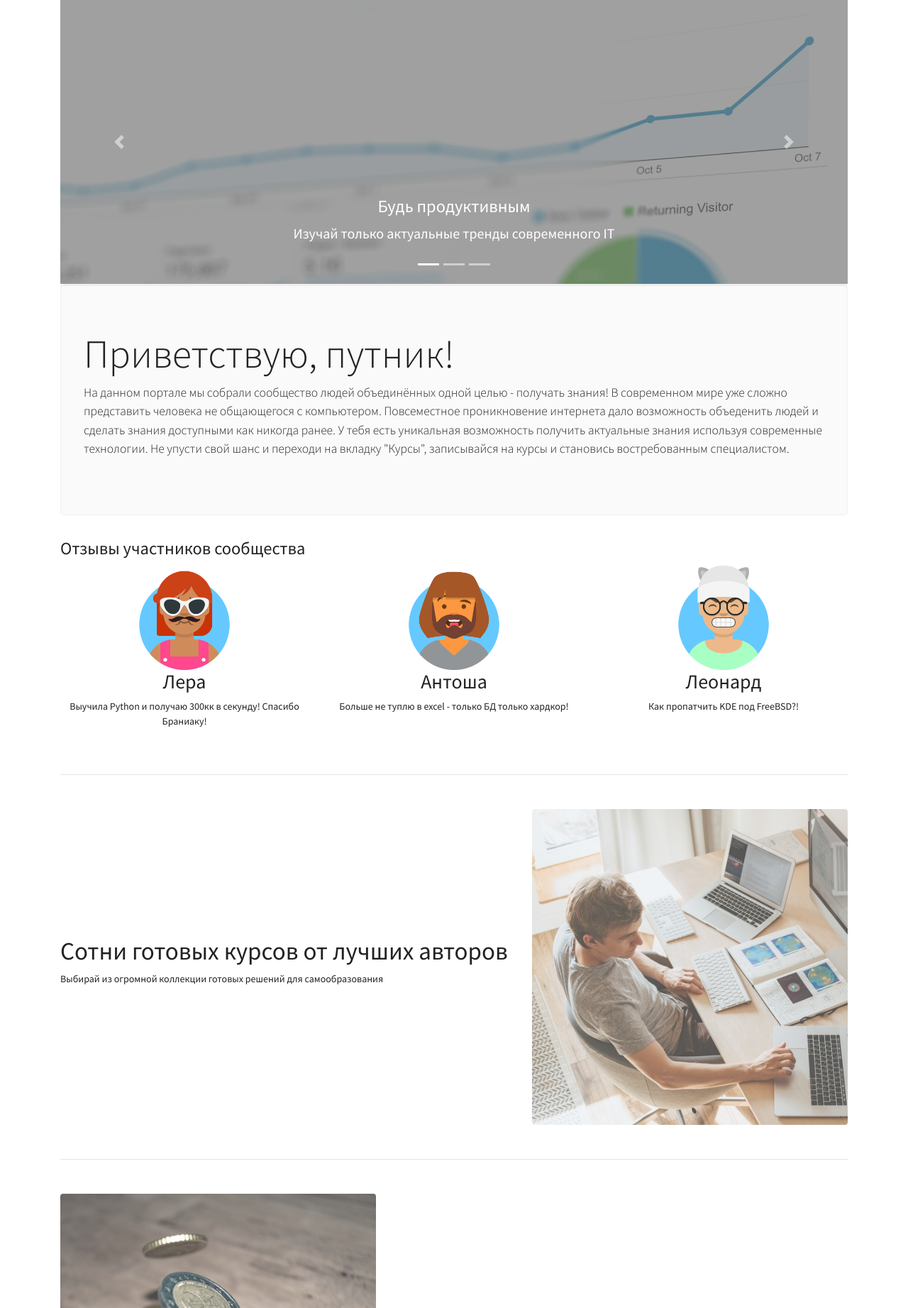
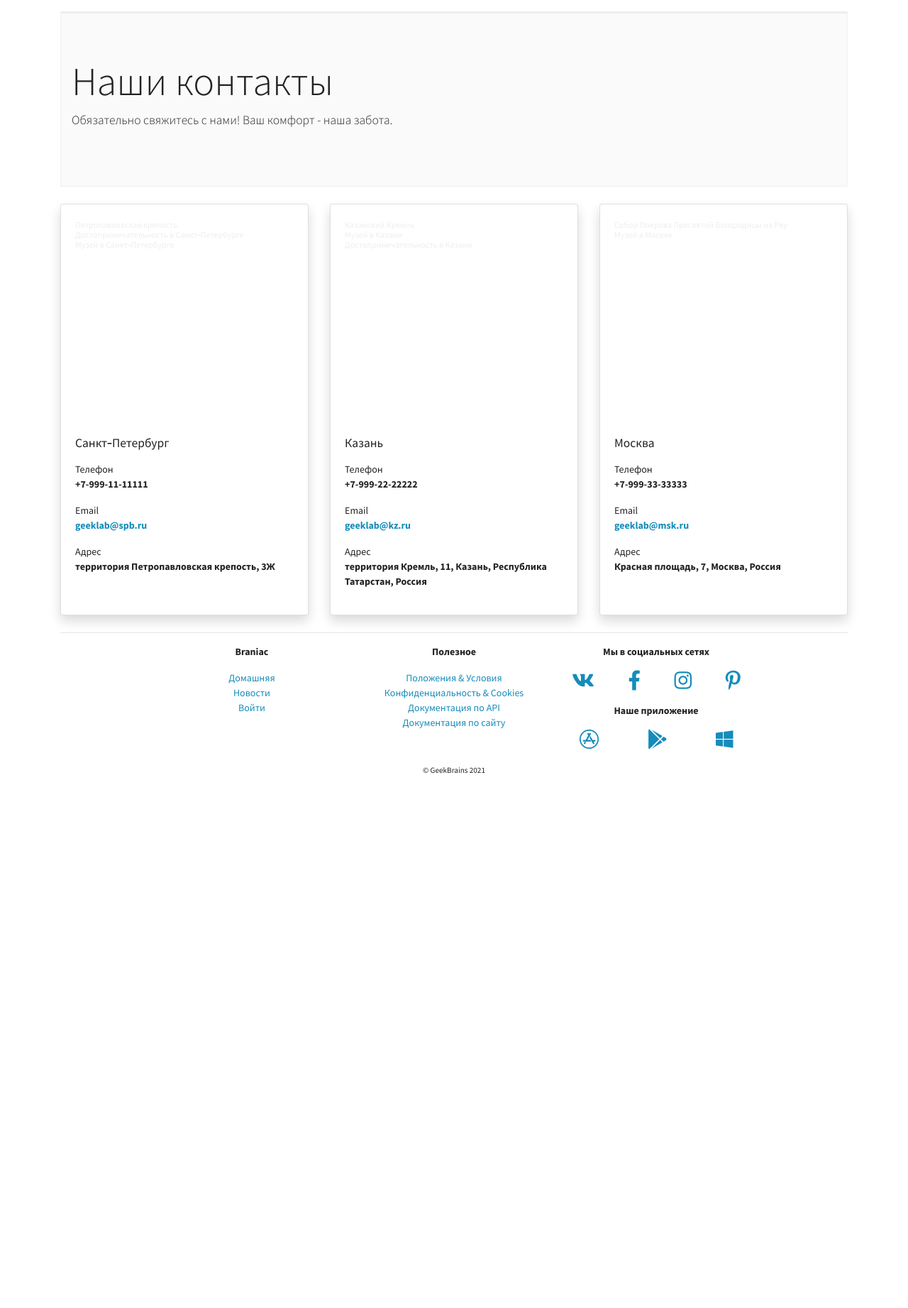
Before and after one commit to Artem-shug/BraniacLMS, a Django app: page /mainapp/contacts/ in a window 1280 px wide. Shown: the part 77-1920 px from the top of the page at 71% size. After the commit the page ends 1167 px from the top, so only its background shows below. Run offline with Django 3.2, Linux system fonts and the light colour scheme; some libraries are stand-ins or nearby versions.

Commit message:
lesson_3 Tag static

```diff
--- a/mainapp/templates/mainapp/contacts.html
+++ b/mainapp/templates/mainapp/contacts.html
@@ -1,147 +1,131 @@
 {% extends 'base.html' %}
-{% load static %}
+{% load email_to_link %}
 
 {% block content %}
 
-<div id="carouselExampleIndicators" class="carousel slide carousel-fade"
-  data-ride="carousel">
-  <ol class="carousel-indicators">
-    <li data-target="#carouselExampleIndicators" data-slide-to="0"
-      class="active"></li>
-    <li data-target="#carouselExampleIndicators" data-slide-to="1"></li>
-    <li data-target="#carouselExampleIndicators" data-slide-to="2"></li>
-  </ol>
-  <div class="carousel-inner"
-    style="background-color: #777; font-size: 1.25rem;">
-    <div class="carousel-item active">
-      <img src="{% static 'img/slider001.jpg' %}" class=" d-block w-100" alt=""
-        style="opacity: 0.3;">
-      <div class="carousel-caption d-none d-md-block">
-        <h3>Будь продуктивным</h3>
-        <p>Изучай только актуальные тренды современного IT</p>
+<p>
+<div class="jumbotron jumbotron-fluid">
+  <div class="container">
+    <h1 class="display-4">Наши контакты</h1>
+    <p class="lead">Обязательно свяжитесь с нами! Ваш комфорт - наша забота.
+    </p>
   </div>
 </div>
-    <div class="carousel-item">
-      <img src="{% static 'img/slider002.jpg' %}" class=" d-block w-100" alt=""
-        style="opacity: 0.3;">
-      <div class="carousel-caption d-none d-md-block">
-        <h3>Учись где угодно</h3>
-        <p>Парк, библиотека или дома под тёплым пледом - выбирай время и место
-          учёбы сам</p>
+</p>
+<p>
+<div class="row justify-content-around mt-n2">
+
+  <div class="col-sm-6 col-md-6 col-lg-4 pb-2">
+    <div class="card h-100 shadow">
+      <div class="card-body">
+        <div style="position:relative;overflow:hidden;"><a
+            href="https://yandex.ru/maps/org/petropavlovskaya_krepost/146720535721/?utm_medium=mapframe&utm_source=maps"
+            style="color:#eee;font-size:12px;position:absolute;top:0px;">Петропавловская
+            крепость</a><a
+            href="https://yandex.ru/maps/2/saint-petersburg/category/landmark_attraction/89683368508/?utm_medium=mapframe&utm_source=maps"
+            style="color:#eee;font-size:12px;position:absolute;top:14px;">Достопримечательность
+            в
+            Санкт‑Петербурге</a><a
+            href="https://yandex.ru/maps/2/saint-petersburg/category/museum/184105894/?utm_medium=mapframe&utm_source=maps"
+            style="color:#eee;font-size:12px;position:absolute;top:28px;">Музей
+            в
+            Санкт‑Петербурге</a><iframe
+            src="https://yandex.ru/map-widget/v1/-/CCUAZHcrhA" width="100%"
+            height="300" frameborder="0" allowfullscreen="true"
+            style="position:relative; border-radius: 4px;"></iframe>
         </div>
-    </div>
-    <div class="carousel-item">
-      <img src="{% static 'img/slider003.jpg' %}" class=" d-block w-100" alt=""
-        style="opacity: 0.3;">
-      <div class="carousel-caption d-none d-md-block">
-        <h3>Braniac - это МЫ</h3>
-        <p>Вливайся в нашу IT-тусовку - нас уже более 5000 брайниаков</p>
+        <h5 class="card-title">Санкт‑Петербург</h5>
+        <p class="card-text">
+        <ul class="list-unstyled">
+          <li>Телефон</li>
+          <li><strong>+7-999-11-11111</strong></li>
+        </ul>
+        <ul class="list-unstyled">
+          <li>Email</li>
+          <li><strong>{{ 'geeklab@spb.ru'|email_to_link }}</strong></li>
+        </ul>
+        <ul class="list-unstyled">
+          <li>Адрес</li>
+          <li><strong>территория Петропавловская крепость, 3Ж</strong>
+          </li>
+        </ul>
+        </p>
       </div>
     </div>
   </div>
-  <a class="carousel-control-prev" href="#carouselExampleIndicators"
-    role="button" data-slide="prev">
-    <span class="carousel-control-prev-icon" aria-hidden="true"></span>
-    <span class="sr-only">Previous</span>
-  </a>
-  <a class="carousel-control-next" href="#carouselExampleIndicators"
-    role="button" data-slide="next">
-    <span class="carousel-control-next-icon" aria-hidden="true"></span>
-    <span class="sr-only">Next</span>
-  </a>
+
+  <div class="col-sm-6 col-md-6 col-lg-4 pb-2">
+    <div class="card h-100 shadow">
+      <div class="card-body">
+        <div style="position:relative;overflow:hidden;"><a
+            href="https://yandex.ru/maps/org/kazanskiy_kreml/95813866834/?utm_medium=mapframe&utm_source=maps"
+            style="color:#eee;font-size:12px;position:absolute;top:0px;">Казанский
+            Кремль</a><a
+            href="https://yandex.ru/maps/43/kazan/category/museum/184105894/?utm_medium=mapframe&utm_source=maps"
+            style="color:#eee;font-size:12px;position:absolute;top:14px;">Музей
+            в Казани</a><a
+            href="https://yandex.ru/maps/43/kazan/category/landmark_attraction/89683368508/?utm_medium=mapframe&utm_source=maps"
+            style="color:#eee;font-size:12px;position:absolute;top:28px;">Достопримечательность
+            в
+            Казани</a><iframe src="https://yandex.ru/map-widget/v1/-/CCUAZHX3xB"
+            width="100%" height="300" frameborder="0" allowfullscreen="true"
+            style="position:relative; border-radius: 4px;"></iframe>
         </div>
-
-<div class="jumbotron">
-  <h1 class="display-4">Приветствую, путник!</h1>
-  <p class="lead">
-    На данном портале мы собрали сообщество людей объединённых одной целью -
-    получать знания! В современном
-    мире
-    уже сложно представить человека не общающегося с компьютером. Повсеместное
-    проникновение интернета дало
-    возможность объеденить людей и сделать знания доступными как никогда ранее.
-    У тебя есть уникальная
-    возможность получить актуальные знания используя современные технологии. Не
-    упусти свой шанс и переходи
-    на
-    вкладку "Курсы", записывайся на курсы и становись востребованным
-    специалистом.
+        <h5 class="card-title">Казань</h5>
+        <p class="card-text">
+        <ul class="list-unstyled">
+          <li>Телефон</li>
+          <li><strong>+7-999-22-22222</strong></li>
+        </ul>
+        <ul class="list-unstyled">
+          <li>Email</li>
+          <li><strong>{{ 'geeklab@kz.ru'|email_to_link }}</strong></li>
+        </ul>
+        <ul class="list-unstyled">
+          <li>Адрес</li>
+          <li><strong>территория Кремль, 11, Казань, Республика
+              Татарстан, Россия</strong></li>
+        </ul>
         </p>
       </div>
-
-<h3>Отзывы участников сообщества</h3>
-
-
-<div class="row text-center">
-
-
-  <div class="col-lg-4">
-    <img src="{% static 'img/user001.png' %}" alt="" style=" max-width: 140px;">
-    <h2>Лера</h2>
-    <p>Выучила Python и получаю 300кк в секунду! Спасибо Браниаку!</p>
-  </div>
-
-  <div class="col-lg-4">
-    <img src="{% static 'img/user002.png' %}" alt="" style=" max-width: 140px;">
-    <h2>Антоша</h2>
-    <p>Больше не туплю в excel - только БД только хардкор!</p>
-  </div>
-
-  <div class="col-lg-4">
-    <img src="{% static 'img/user003.png' %}" alt="" style=" max-width: 140px;">
-    <h2>Леонард</h2>
-    <p>Как пропатчить KDE под FreeBSD?!</p>
-  </div>
-
-
-</div>
-
-<div class="my-5">
-  <hr>
-</div>
-
-<div class="row justify-content-center align-items-center">
-  <div class="col-md-7">
-    <h1>Сотни готовых курсов от лучших авторов</h1>
-    <p>Выбирай из огромной коллекции готовых решений для самообразования</p>
-  </div>
-  <div class="col-md-5">
-    <img src="{% static 'img/promo001.jpg' %}" alt="" class=" w-100 h-100
-      rounded" style="opacity: 0.7;">
     </div>
   </div>
 
-<div class="my-5">
-  <hr>
+  <div class="col-sm-6 col-md-6 col-lg-4 pb-2">
+    <div class="card h-100 shadow">
+      <div class="card-body">
+        <div style="position:relative;overflow:hidden;"><a
+            href="https://yandex.ru/maps/org/sobor_pokrova_presvyatoy_bogoroditsy_na_rvu/175159255687/?utm_medium=mapframe&utm_source=maps"
+            style="color:#eee;font-size:12px;position:absolute;top:0px;">Собор
+            Покрова Пресвятой
+            Богородицы на Рву</a><a
+            href="https://yandex.ru/maps/213/moscow/category/museum/184105894/?utm_medium=mapframe&utm_source=maps"
+            style="color:#eee;font-size:12px;position:absolute;top:14px;">Музей
+            в Москве</a><iframe
+            src="https://yandex.ru/map-widget/v1/-/CCUAZHh9kD" width="100%"
+            height="300" frameborder="0" allowfullscreen="true"
+            style="position:relative; border-radius: 4px;"></iframe>
         </div>
-
-<div class="row justify-content-center align-items-center">
-  <div class="col-md-5">
-    <img src="{% static 'img/promo002.jpg' %}" alt="" class=" w-100 h-100
-      rounded" style="opacity: 0.7;">
+        <h5 class="card-title">Москва</h5>
+        <p class="card-text">
+        <ul class="list-unstyled">
+          <li>Телефон</li>
+          <li><strong>+7-999-33-33333</strong></li>
+        </ul>
+        <ul class="list-unstyled">
+          <li>Email</li>
+          <li><strong>{{ 'geeklab@msk.ru'|email_to_link }}</strong></li>
+        </ul>
+        <ul class="list-unstyled">
+          <li>Адрес</li>
+          <li><strong>Красная площадь, 7, Москва, Россия</strong></li>
+        </ul>
+        </p>
       </div>
-  <div class="col-md-7">
-    <h1>Монетизируй знания</h1>
-    <p>Эксперт в свой области - давай к нам! Выгодные условия для тебя и
-      пользователи со всего мира на нашей
-      платформы</p>
     </div>
   </div>
 
-<div class="my-5">
-  <hr>
 </div>
-
-<div class="row justify-content-center align-items-center">
-  <div class="col-md-7">
-    <h1>Вместе мы сила</h1>
-    <p>Проекты любой сложности становятся легче, если ты в компании
-      единомышленников. Присоединяйся!</p>
-  </div>
-  <div class="col-md-5">
-    <img src="{% static 'img/promo003.jpg' %}" alt="" class=" w-100 h-100
-      rounded" style="opacity: 0.7;">
-  </div>
-</div>
+</p>
 
 {% endblock content %}
```
Lines whose indentation alone changed are shown as unchanged.
